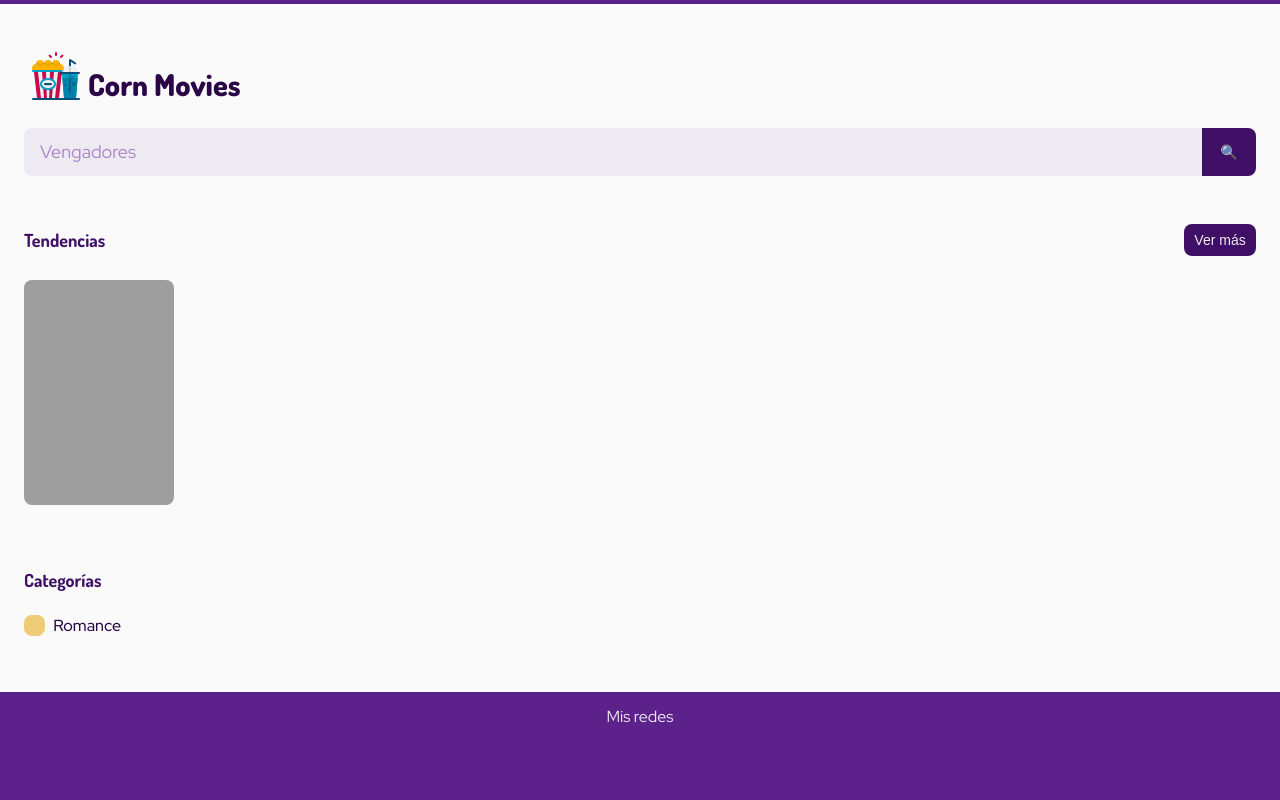
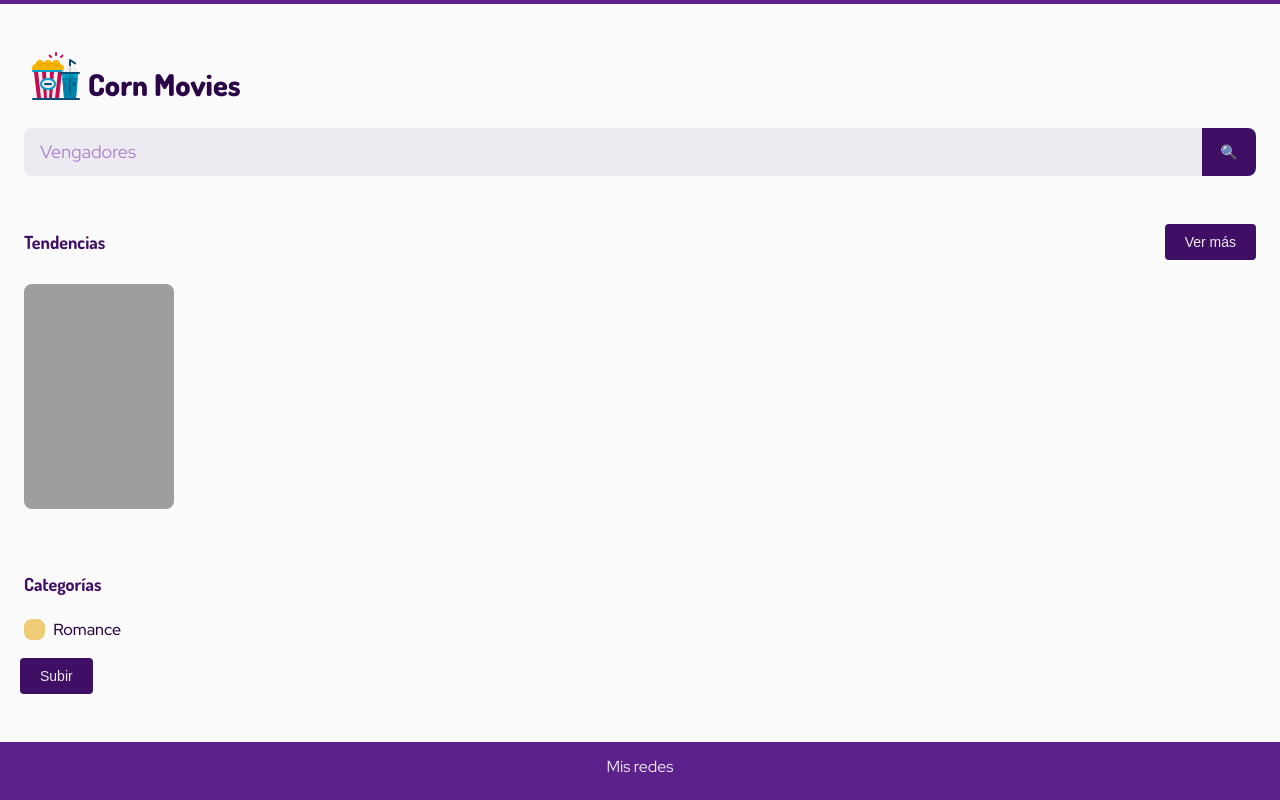
Before and after one commit to genepatino/Corn-movie, a website: page index.html in a window 1280 px wide. Drawn offline with nearby package versions, Linux system fonts and the light colour scheme; no server answers; grey boxes are pictures that could not be loaded.

Commit message:
button up

```diff
--- a/index.html
+++ b/index.html
@@ -131,6 +131,9 @@
       </div>
     </article>
   </section>
+  <section class="button-up">
+    <button class="up">Subir</button>
+  </section>
 
   <footer>Mis redes</footer>
 
--- a/src/main.js
+++ b/src/main.js
@@ -10,6 +10,12 @@ const api = axios.create({
 
 
 // Utils
+
+buttonUp.addEventListener('click', goUp)
+
+function goUp(){
+  window.scrollTo( 0, 0 )
+}
 
 function createMovies(movies, container) {
   container.innerHTML = '';
--- a/src/nodes.js
+++ b/src/nodes.js
@@ -26,3 +26,5 @@ const trendingBtn = document.querySelector('.trendingPreview-btn');
 const movieDetailTitle = document.querySelector('.movieDetail-title');
 const movieDetailDescription = document.querySelector('.movieDetail-description');
 const movieDetailScore = document.querySelector('.movieDetail-score');
+
+const buttonUp = document.querySelector('.up')
--- a/styles/app.css
+++ b/styles/app.css
@@ -100,6 +100,21 @@ button {
   font-weight: var(--font-weight-text2);
   font-size: 14px;
   cursor: pointer;
+}
+
+.button-up{
+  padding: 10px 20px 0px;
+}
+
+.up{
+  background-color: var(--purple-dark-1);
+  border: none;
+  color: var(--purple-light-2);
+  font-weight: var(--font-weight-text2);
+  font-size: 14px;
+  cursor: pointer;
+  padding: 10px 20px;
+  border-radius: 4px;
 }
 
 
@@ -208,9 +223,14 @@ button {
 }
 
 .trendingPreview-btn {
-  border-radius: 8px;
-  height: 32px;
-  width: 72px;
+  background-color: var(--purple-dark-1);
+  border: none;
+  color: var(--purple-light-2);
+  font-weight: var(--font-weight-text2);
+  font-size: 14px;
+  cursor: pointer;
+  padding: 10px 20px;
+  border-radius: 4px;
 }
 
 .trendingPreview-movieList {
```
